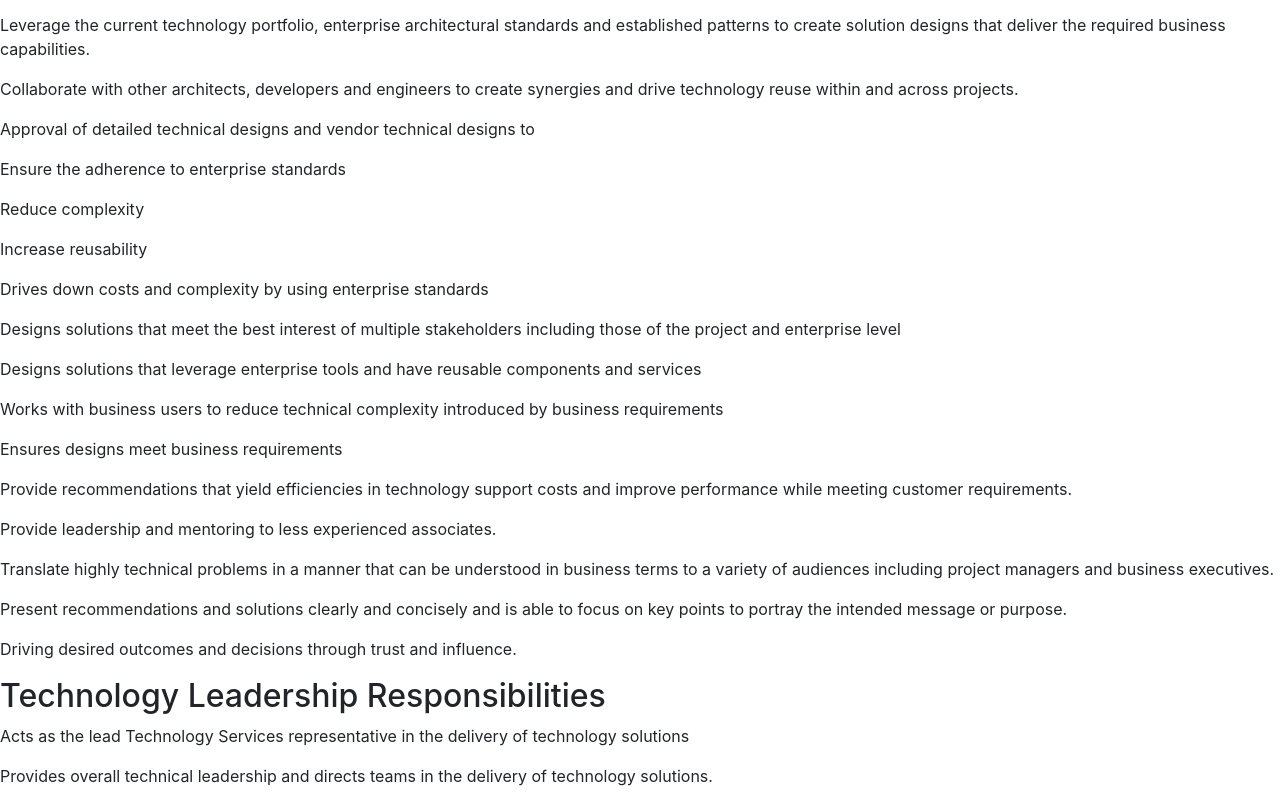
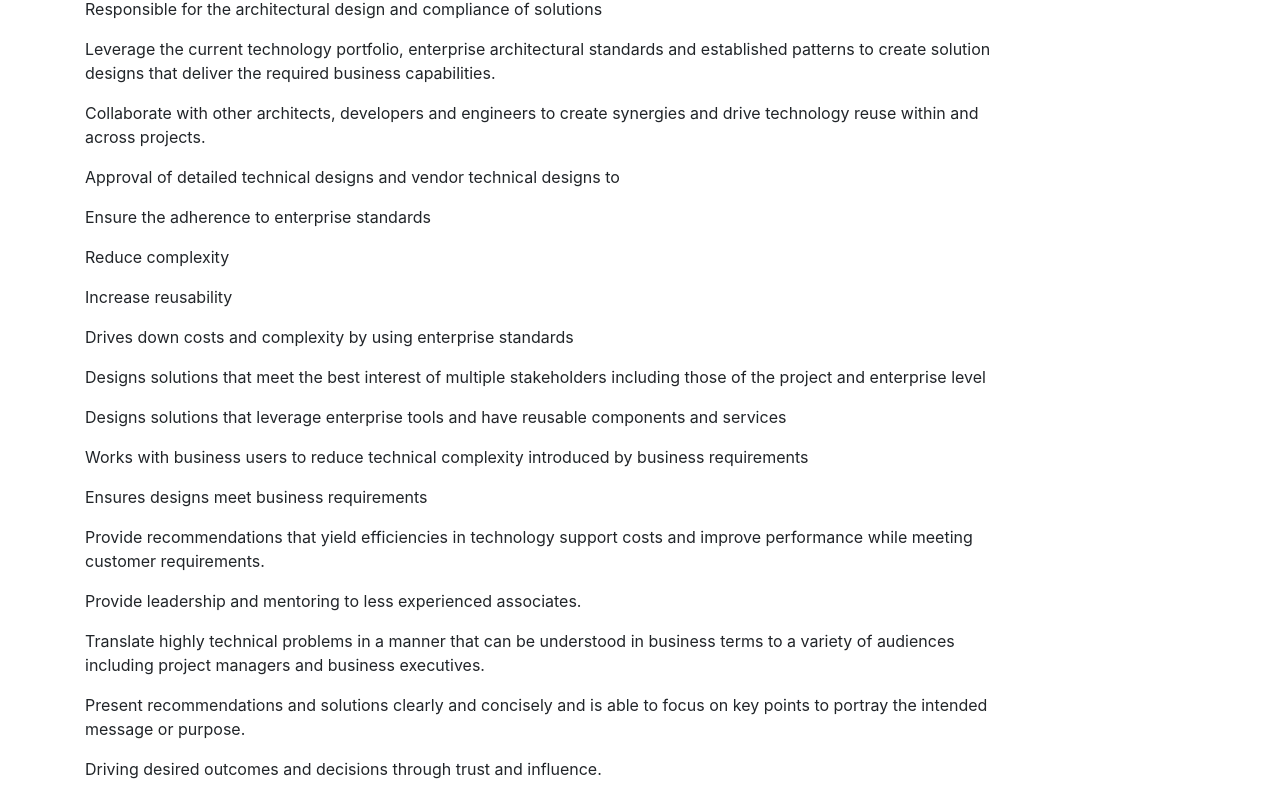
Before and after one commit to ryantxr/ryantxr.github.io, a plain HTML site: page index.html in a window 1280 px wide. Shown: the part 305-1099 px from the top of the page. Drawn offline with Linux system fonts and the light colour scheme.

Commit message:
bootrapify

```diff
--- a/index.html
+++ b/index.html
@@ -1,10 +1,26 @@
-<html>
+
+
+<!doctype html>
+<html lang="en">
   <head>
+    <meta charset="utf-8">
+    <meta name="viewport" content="width=device-width, initial-scale=1, shrink-to-fit=no">
+    <meta name="description" content="">
+    <meta name="author" content="">
     <title>Ryan Teixeira</title>
     <link rel="stylesheet" href="/css/bootstrap.min.css">
     <script src="/js/bootstrap.min.js"></script>
   </head>
   <body>
+
+    <main role="main" class="container">
+        <div class="starter-template">
+            <div class="row">
+                <div class="col-10">
+
+
+
+
 
                     <section>
                         <p>Responsible for providing technical leadership in the design, documentation and review of technology solutions that meet the business and IT needs of the organization.</p>
@@ -87,10 +103,9 @@
                                 <h2>Messaging Services</h2>
                                 <p>REST, XML, JSON</p>
                             </section>
-
-
-
-
-
+                        </div>
+                    </div>
+                </div>
+            </main><!-- /.container -->
     </body>
 </html>
```
Lines whose indentation alone changed are shown as unchanged.
